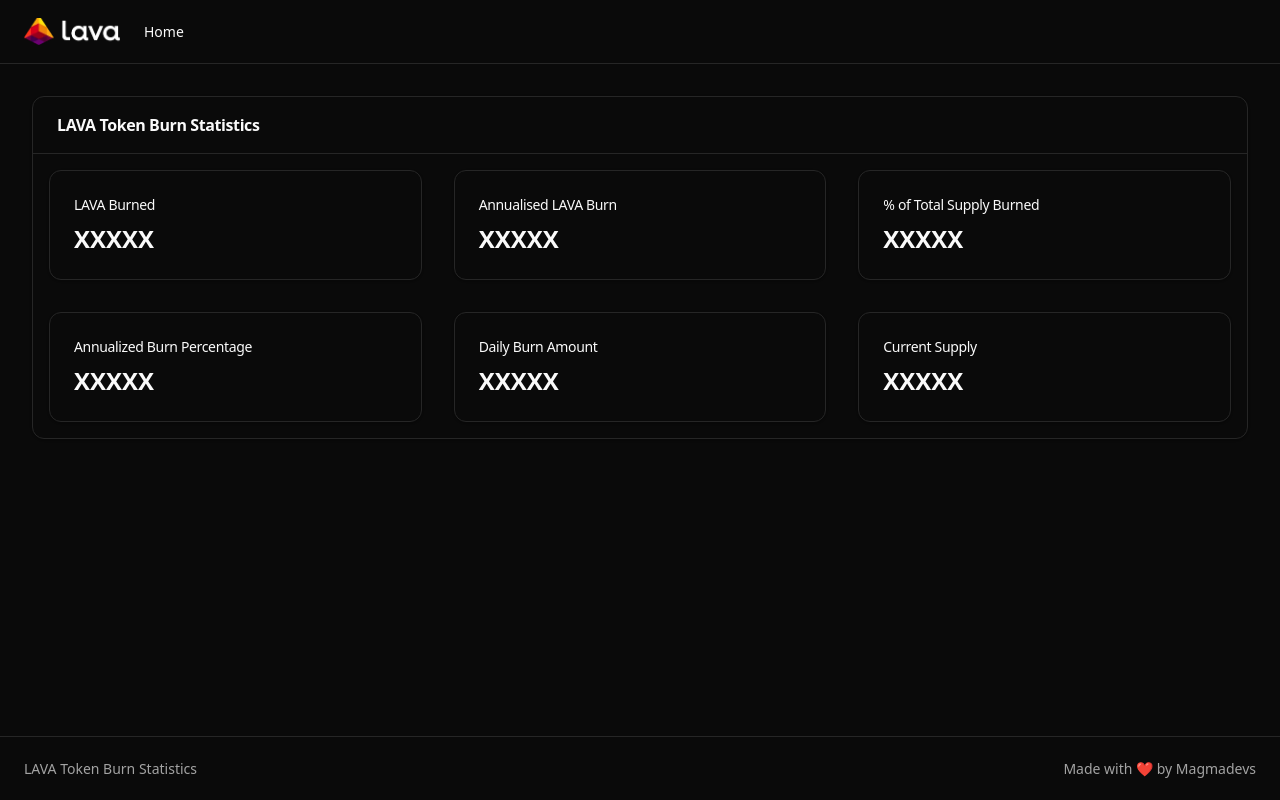
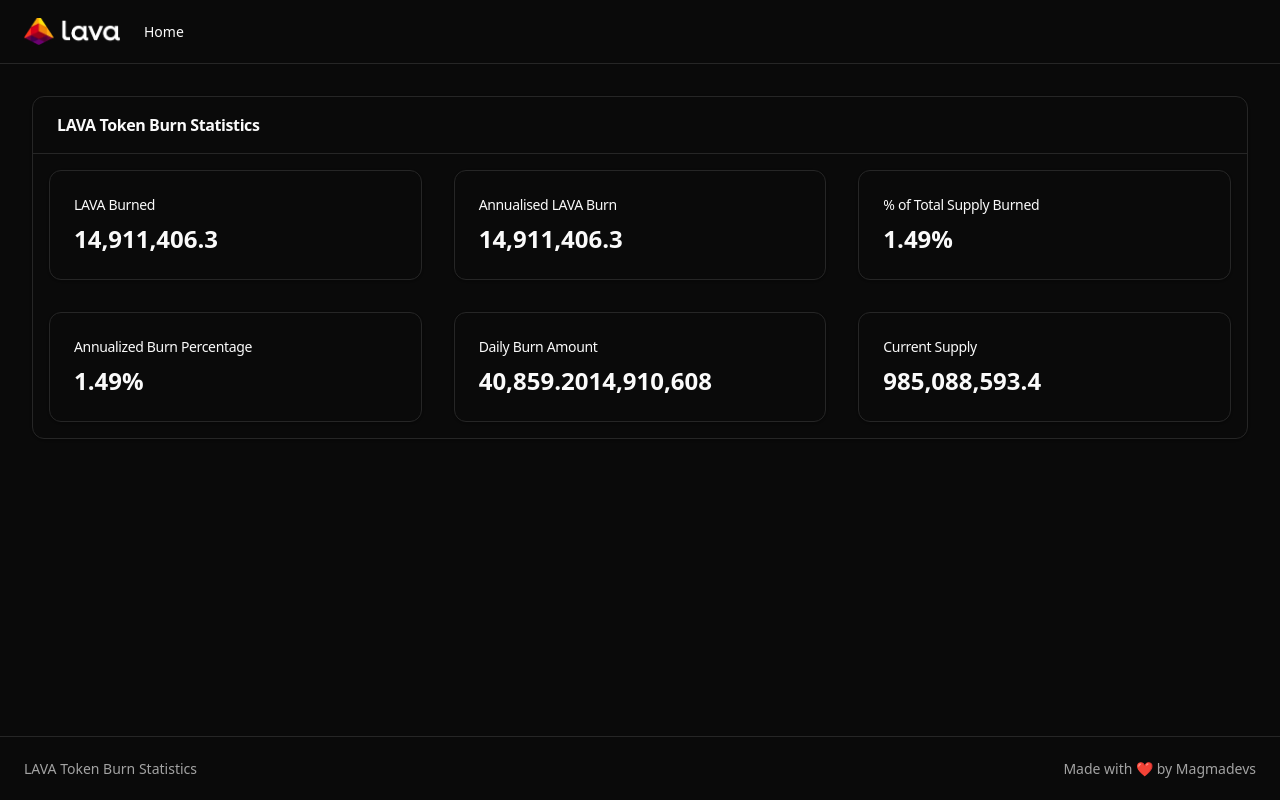
Before and after one commit to lavanet/burn-ui, a Next.js app: page / in a window 1280 px wide. Built offline with nearby package versions, Linux system fonts and the light colour scheme.

Commit message:
Additions

```diff
--- a/components/data.tsx
+++ b/components/data.tsx
@@ -18,12 +18,12 @@ export default function Data() {
       </CardHeader>
 
     <div className="grid gap-4 md:grid-cols-2 md:gap-8 lg:grid-cols-3 m-4">
-        <DataBox title="LAVA Burned" value="XXXXX" />
-        <DataBox title="Annualised LAVA Burn" value="XXXXX" />
-        <DataBox title="% of Total Supply Burned" value="XXXXX" />
-        <DataBox title="Annualized Burn Percentage" value="XXXXX" />
-        <DataBox title="Daily Burn Amount" value="XXXXX" />
-        <DataBox title="Current Supply" value="XXXXX" />
+        <DataBox title="LAVA Burned" value="14,911,406.3" />
+        <DataBox title="Annualised LAVA Burn" value=" 14,911,406.3" />
+        <DataBox title="% of Total Supply Burned" value="1.49%" />
+        <DataBox title="Annualized Burn Percentage" value="1.49%" />
+        <DataBox title="Daily Burn Amount" value="40,859.2014,910,608" />
+        <DataBox title="Current Supply" value="985,088,593.4" />
     </div>
 
     </Card>
```
